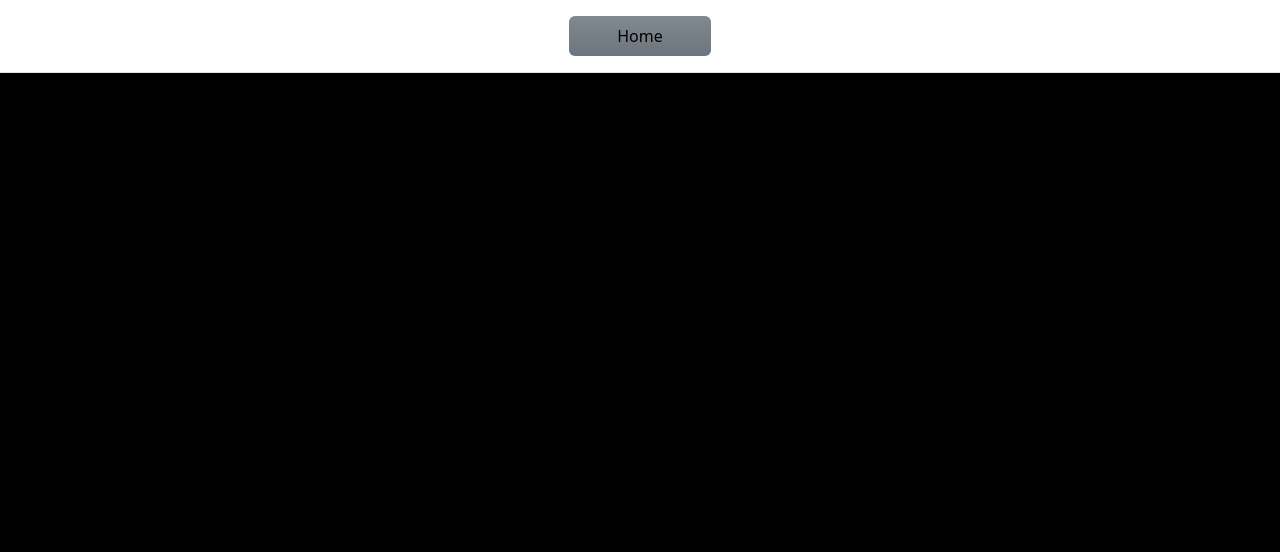
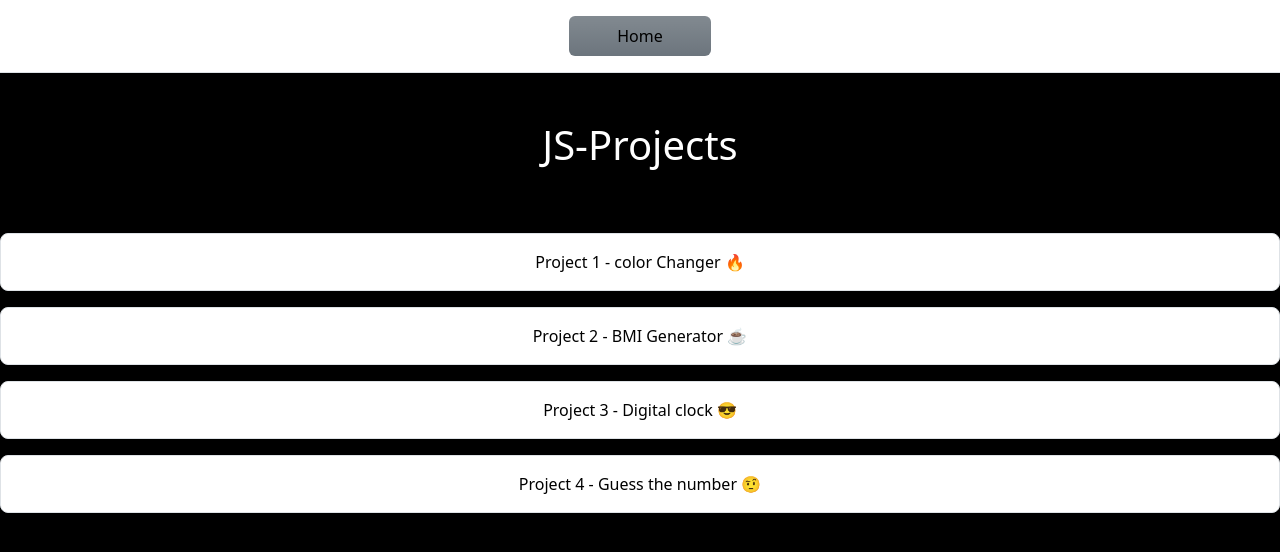
Before and after one commit to imtiazahmad-07/JS-Mini-Projects, a plain HTML site: page index.html in a window 1280 px wide. Drawn offline with nearby package versions, Linux system fonts and the light colour scheme.

Commit message:
update index.html

```diff
--- a/index.html
+++ b/index.html
@@ -12,5 +12,13 @@
     <nav class="d-flex justify-content-center p-3 border-bottom bg-white">
         <a href="#" class="text-decoration-none px-5 py-2 bg-secondary bg-gradient text-black rounded ">Home</a>
     </nav>
+
+    <h1 class="text-center my-5">JS-Projects</h1>
+    <div class="d-flex flex-column">
+        <a class="bg-white p-3 rounded-3 text-decoration-none mt-3 border text-black text-center" href="./1-colorChanger/index.html">Project 1 - color Changer 🔥</a>
+        <a class="bg-white p-3 rounded-3 text-decoration-none mt-3 border text-black text-center" href="./2-BMICalculator/index.html">Project 2 - BMI Generator ☕️</a>
+        <a class="bg-white p-3 rounded-3 text-decoration-none mt-3 border text-black text-center" href="./3-DigitalClock/index.html">Project 3 - Digital clock 😎</a>
+        <a class="bg-white p-3 rounded-3 text-decoration-none mt-3 border text-black text-center" href="./4-GuessTheNumber/index.html">Project 4 - Guess the number 🤨</a>
+      </div>
 </body>
 </html>
```
